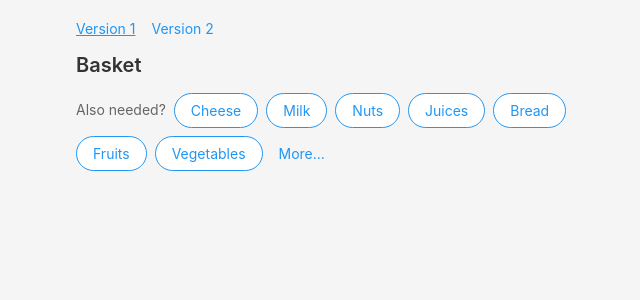
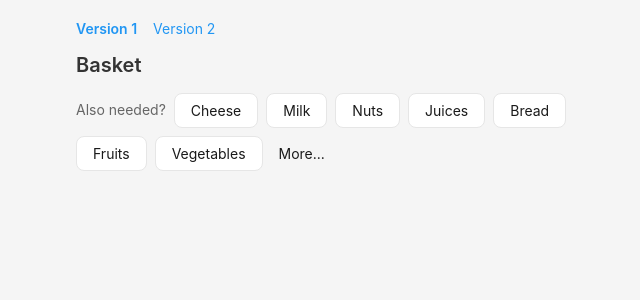
Before and after one commit to Jelmer-Crisp/mobile-ui-prototype, a React (Create React App) app: page / in a window 1280 px wide. Shown: the top 300 px of the page, without its empty margins (284-924 px from the left). Built offline with nearby package versions, Linux system fonts and the light colour scheme.

Commit message:
Some small styling changes

```diff
--- a/src/App.js
+++ b/src/App.js
@@ -27,7 +27,8 @@ const VersionLink = styled.button`
   padding: 0;
   font-size: 14px;
   cursor: pointer;
-  text-decoration: ${props => props.$active ? 'underline' : 'none'};
+  text-decoration: none;
+  font-weight: ${props => props.$active ? '600' : '400'};
 `;
 
 function App() {
--- a/src/components/styled/CategoryComponents.js
+++ b/src/components/styled/CategoryComponents.js
@@ -1,10 +1,10 @@
 import styled from 'styled-components';
 
 export const CategoryButton = styled.button`
-  background: ${props => props.$selected ? '#2196f3' : 'white'};
-  color: ${props => props.$selected ? 'white' : '#2196f3'};
-  border: 1px solid #2196f3;
-  border-radius: 20px;
+  background: ${props => props.$selected ? '#E6E6E6' : 'white'};
+  color: #1A1A1A;
+  border: 1px solid #E6E6E6;
+  border-radius: 8px;
   padding: 8px 16px;
   margin: 0 8px 8px 0;
   font-size: 14px;
@@ -27,7 +27,7 @@ export const ReloadIcon = styled.span`
 export const MoreLink = styled.button`
   background: none;
   border: none;
-  color: #2196f3;
+  color: #1A1A1A;
   padding: 8px;
   font-size: 14px;
   cursor: pointer;
```
